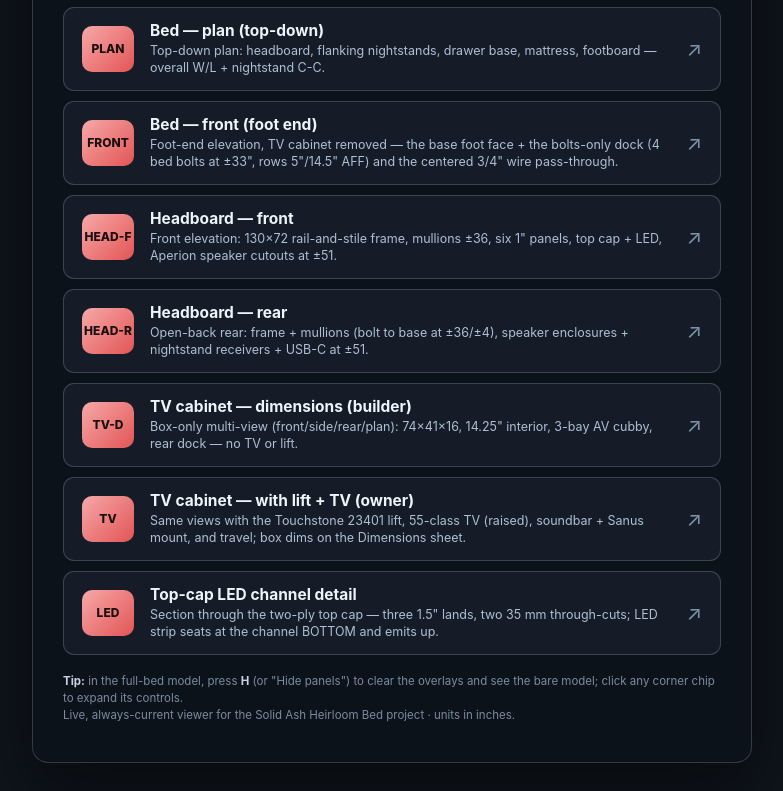
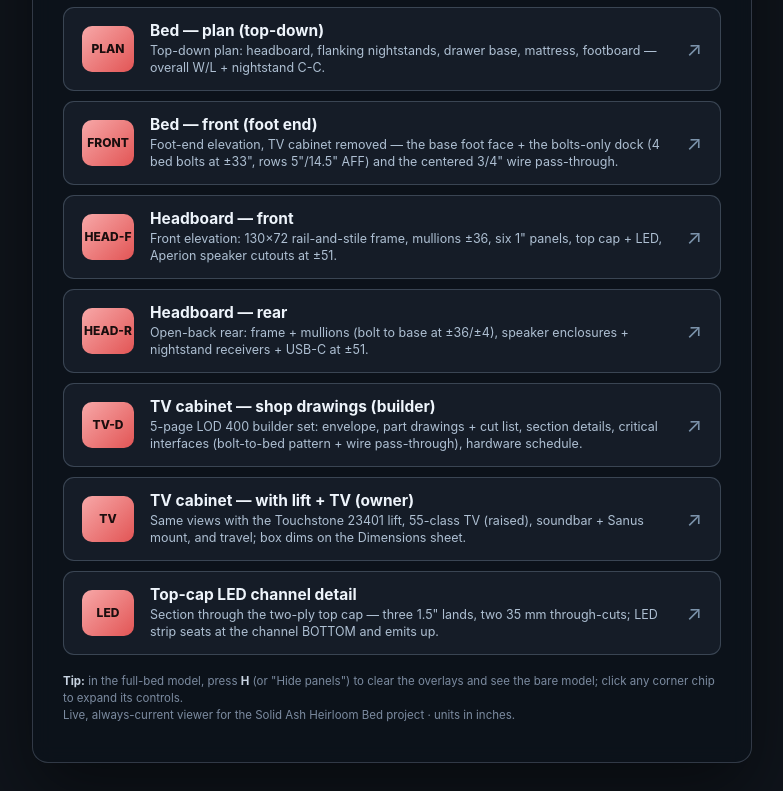
Before and after one commit to chase-m-uba/chase.uba-solid.custom.heirlooms, a plain HTML site: page index.html in a window 1280 px wide. Shown: the part 975-1766 px from the top of the page, without its empty margins (248-1031 px from the left). Drawn offline with Linux system fonts and the light colour scheme.

Commit message:
Publish from bed-frame e1f9039

```diff
--- a/index.html
+++ b/index.html
@@ -160,8 +160,8 @@
     <a class="viewer pdf" href="TV-Cabinet-Dimensions_Blueprint.pdf" target="_blank" rel="noopener">
       <span class="badge pdf">TV-D</span>
       <span>
-        <div class="vtitle">TV cabinet — dimensions (builder)</div>
-        <div class="vdesc">Box-only multi-view (front/side/rear/plan): 74×41×16, 14.25" interior, 3-bay AV cubby, rear dock — no TV or lift.</div>
+        <div class="vtitle">TV cabinet — shop drawings (builder)</div>
+        <div class="vdesc">5-page LOD 400 builder set: envelope, part drawings + cut list, section details, critical interfaces (bolt-to-bed pattern + wire pass-through), hardware schedule.</div>
       </span>
       <span class="chev">&#8599;</span>
     </a>
```
Also changed, not shown: 1 other file.
